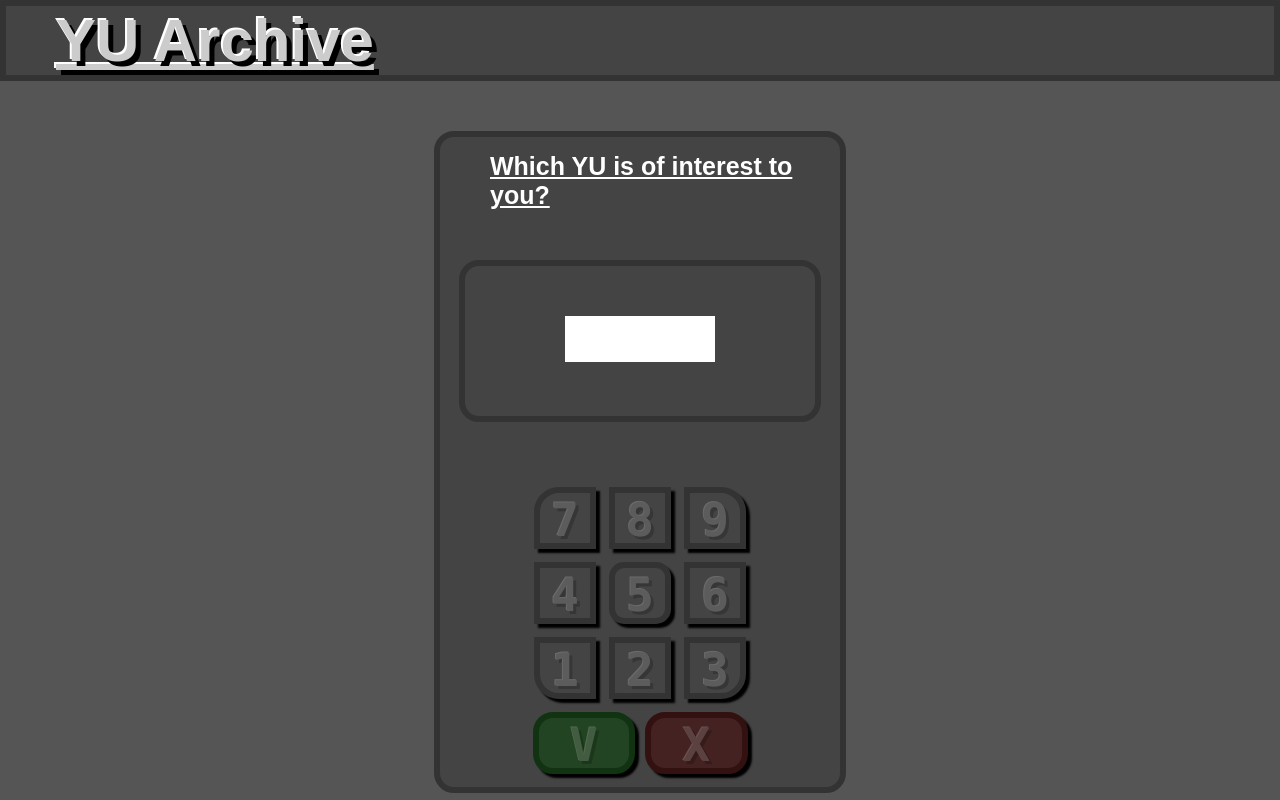
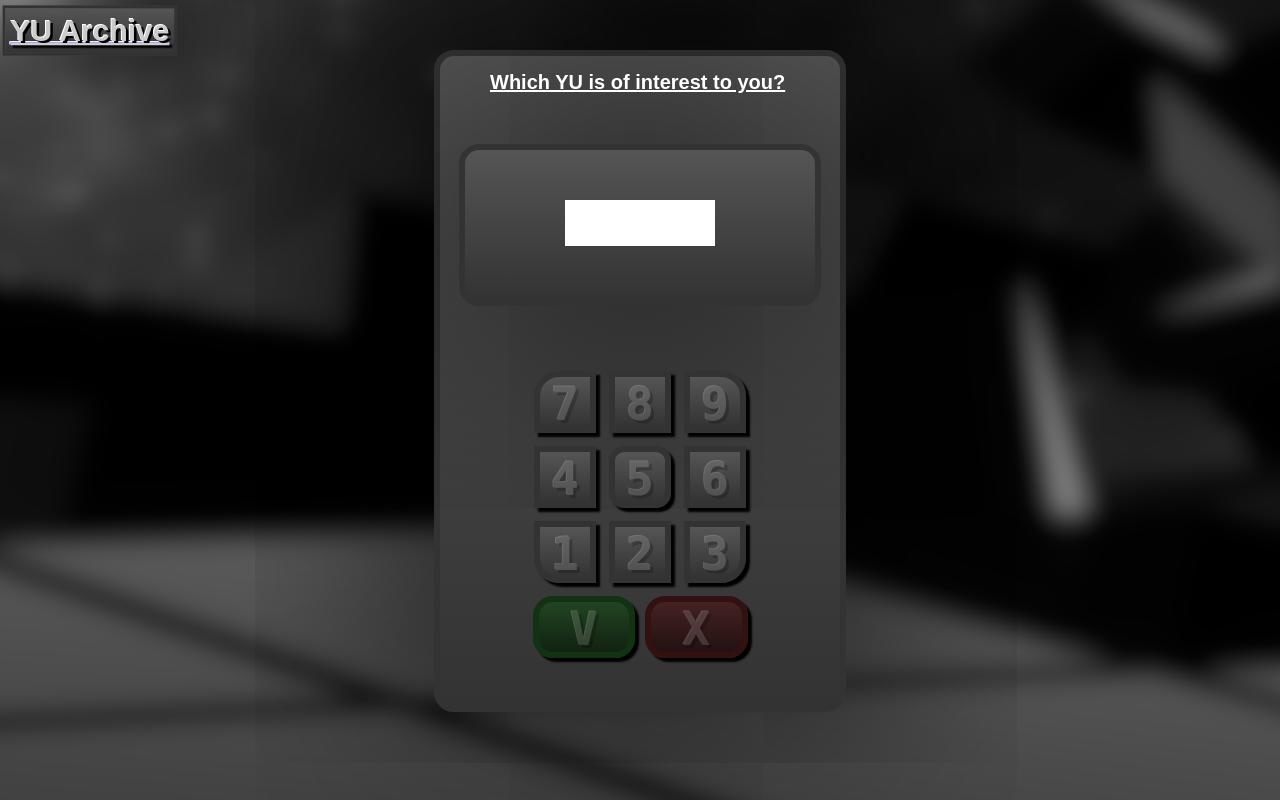
Before and after one commit to Yukio2904/yukio2904.github.io, a plain HTML site: page index.html in a window 1280 px wide. Drawn offline with Linux system fonts and the light colour scheme.

Commit message:
Add files via upload

```diff
--- a/style.css
+++ b/style.css
@@ -4,25 +4,35 @@ padding:0px;
 user-select:none;
 }
 body{
-background-color:#555;
+background-color:#666;
+background-image:url(Back.png);
+background-size:cover;
+background-attachment: fixed;
 }
 h1,h2{
 color:#CCC;
 font-family:sans-serif;
 font-size:60px;
 text-shadow:-2px -2px white, 5px 5px black;
-margin-left:50px;
 text-decoration:underline;
 }
 h2{
+margin-left:50px;
 color:white;
-font-size:25px;
+font-size:20px;
 text-shadow:none;
 margin-top:15px;
 }
 header,div{
-background-color:#444;
+background-image:linear-gradient(#555,#333);
+box-shadow: 0px 0px 255px black;
 border:6px solid #333;
+}
+header{
+position:fixed;
+width:fit-content;
+padding:10px;
+transform:scale(0.5,0.5) translate(-170px,-140px);
 }
 div{
 height:650px;
@@ -103,7 +113,7 @@ margin-left:5px;
 margin-right:5px;
 }
 #EraseButton{
-background-color:#422;
+background-image:linear-gradient(#422,#211);
 border-color:#311;
 }
 #EraseButton:hover{
@@ -115,8 +125,8 @@ background-color:#944;
 border-color:#844;
 }
 #AcceptButton{
-background-color:#242;
 border-color:#131;
+background-image:linear-gradient(#242,#121);
 }
 #AcceptButton:hover{
 background-color:#363;
```
Also changed, not shown: Back.png (added).
